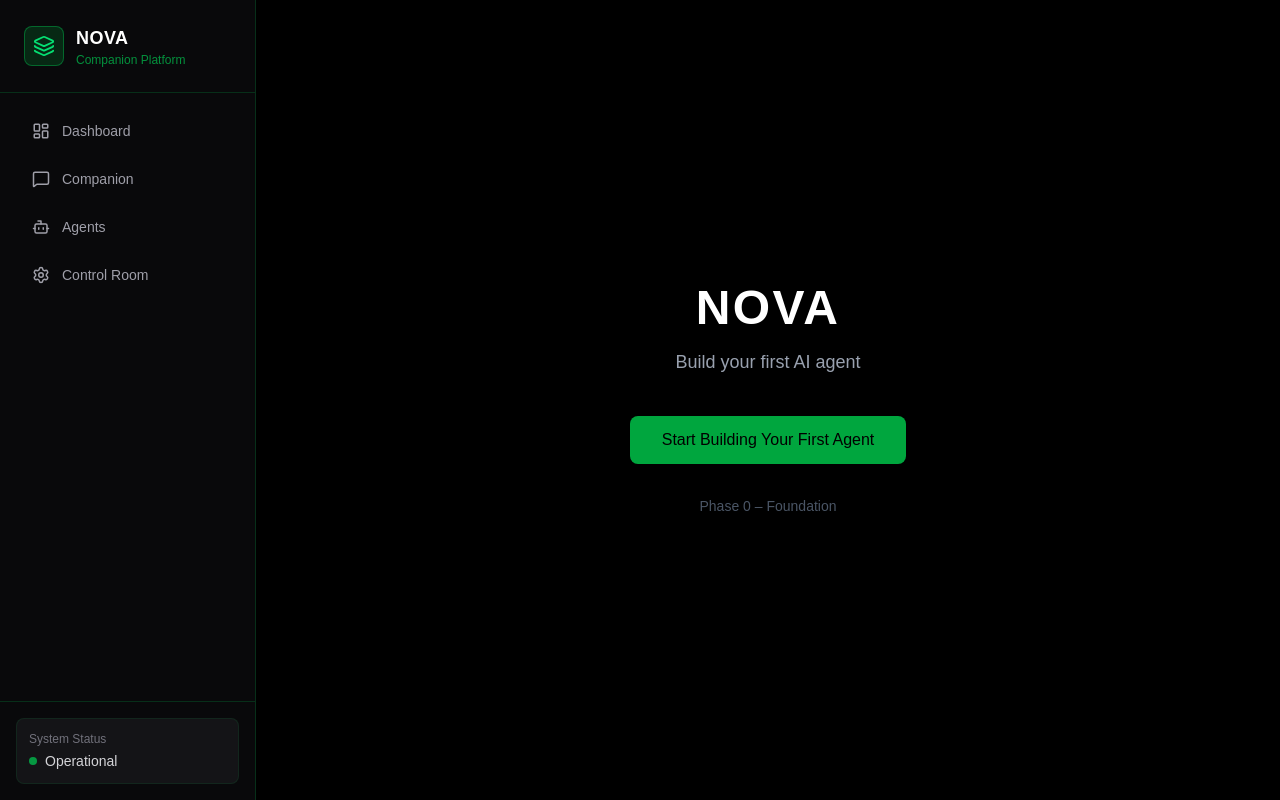
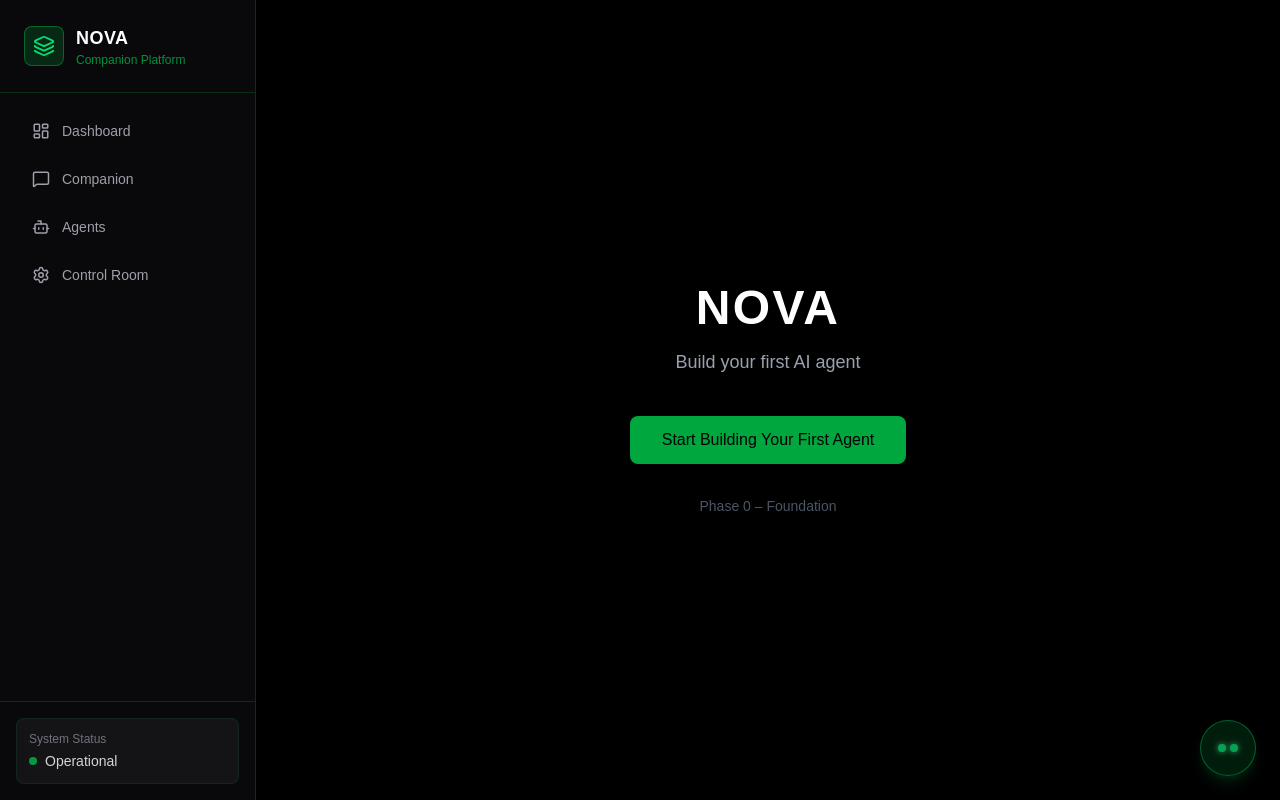
Before and after one commit to Cryptomaniac88/Nova, a Next.js app in the folder frontend/: page / in a window 1280 px wide. Built offline with nearby package versions, Linux system fonts and the light colour scheme.

Commit message:
Switch Companion to Grok API for stable high-quality responses

```diff
--- /dev/null
+++ b/frontend/src/app/components/CompanionWidget.tsx
@@ -0,0 +1,48 @@
+"use client";
+
+import { useState } from "react";
+import Link from "next/link";
+
+export default function CompanionWidget() {
+  const [open, setOpen] = useState(false);
+
+  return (
+    <div className="fixed bottom-6 right-6 z-50 flex flex-col items-end gap-3">
+      {/* Mini chat panel */}
+      {open && (
+        <div className="w-80 bg-zinc-950 border border-green-500/30 rounded-2xl shadow-2xl shadow-green-500/10 overflow-hidden">
+          <div className="px-4 py-3 border-b border-green-500/20 flex items-center justify-between">
+            <div>
+              <p className="text-sm font-medium text-green-400">Companion</p>
+              <p className="text-xs text-zinc-500">Online</p>
+            </div>
+            <button
+              onClick={() => setOpen(false)}
+              className="text-zinc-500 hover:text-white text-sm"
+            >
+              ✕
+            </button>
+          </div>
+          <div className="p-4 h-48 flex items-center justify-center text-zinc-500 text-sm">
+            <Link
+              href="/create-agent"
+              className="text-green-400 hover:underline"
+            >
+              Open full Companion chat →
+            </Link>
+          </div>
+        </div>
+      )}
+
+      {/* Hologram orb button */}
+      <button
+        onClick={() => setOpen(!open)}
+        className="w-14 h-14 rounded-full bg-green-500/20 border border-green-400/50 flex items-center justify-center gap-1 hover:scale-105 transition-all shadow-lg shadow-green-500/20 animate-pulse"
+        title="Open Companion"
+      >
+        <div className="w-2 h-2 rounded-full bg-green-400 shadow-[0_0_6px_#4ade80]"></div>
+        <div className="w-2 h-2 rounded-full bg-green-400 shadow-[0_0_6px_#4ade80]"></div>
+      </button>
+    </div>
+  );
+}
--- a/frontend/src/app/layout.tsx
+++ b/frontend/src/app/layout.tsx
@@ -1,6 +1,7 @@
 import type { Metadata } from "next";
 import "./globals.css";
 import Sidebar from "./components/Sidebar";
+import CompanionWidget from "./components/CompanionWidget";
 
 export const metadata: Metadata = {
   title: "Nova",
@@ -17,8 +18,9 @@ export default function RootLayout({
       <body className="bg-black text-white">
         <div className="flex h-screen overflow-hidden">
           <Sidebar />
-          <main className="flex-1 overflow-auto">
+          <main className="flex-1 overflow-auto relative">
             {children}
+            <CompanionWidget />
           </main>
         </div>
       </body>
```
Also changed, not shown: 2 other files (tests, documents, lock files or other folders).
